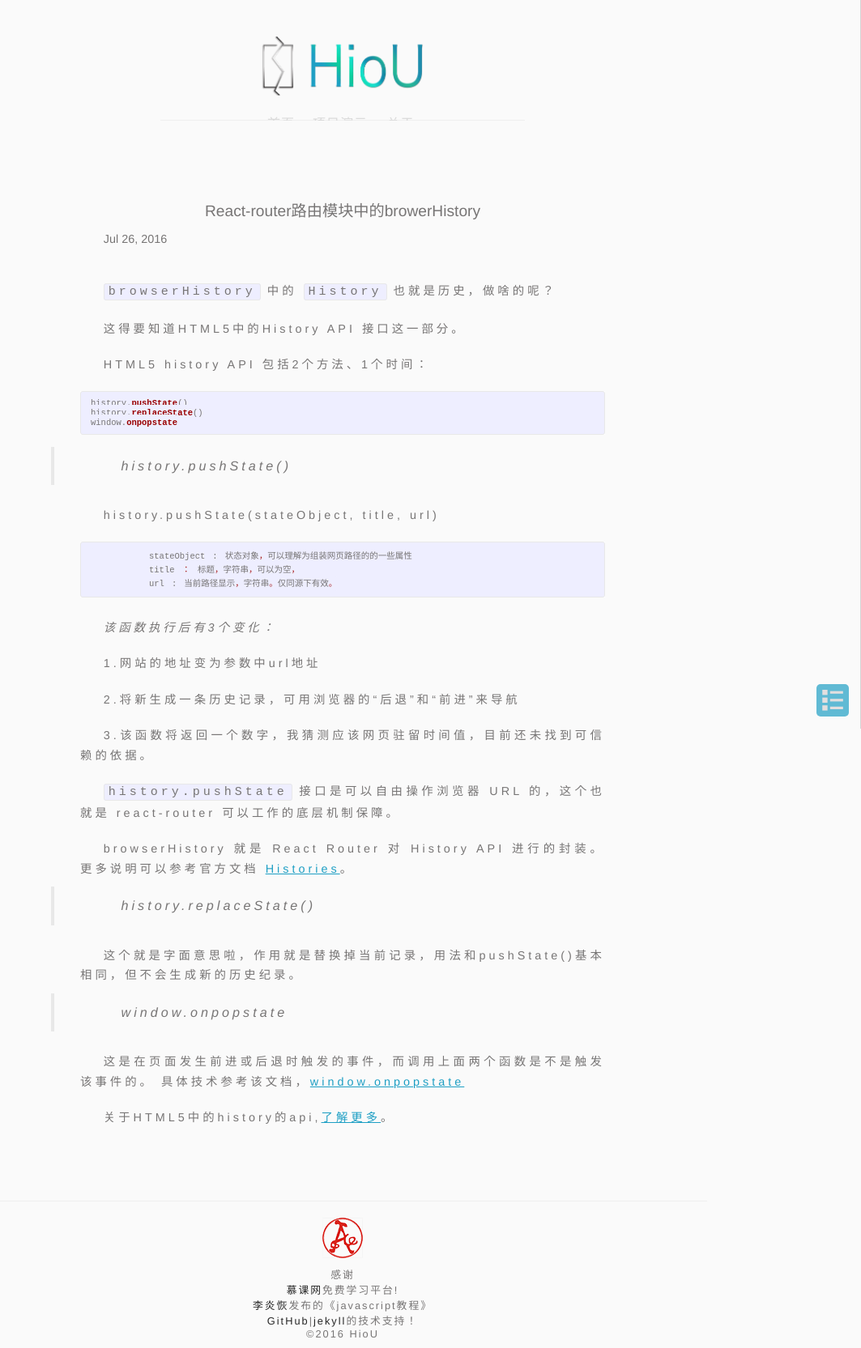
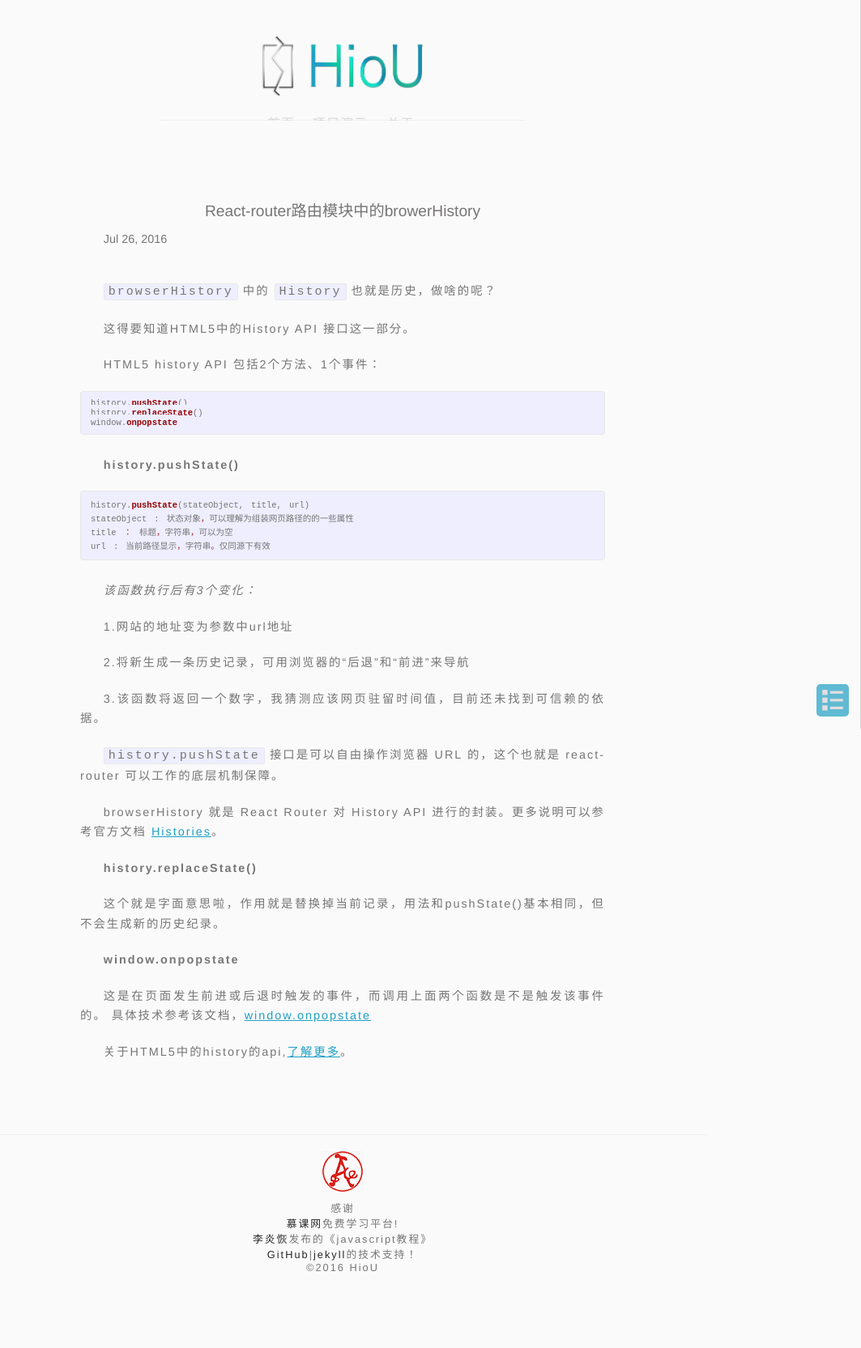
Before and after one commit to jacecao/jekyll-blog, a Jekyll site: the page built from _posts/2016-07-26-meteor-react.markdown, in a window 1280 px wide. Shown: the whole page at 81% size, without its empty margins (217-1280 px from the left). Built offline with Jekyll 4.4.1, drawn with Linux system fonts in a browser that asks for light colours; some web fonts are replaced; after the commit the page ends 1583 px from its top, so only the background shows below that.

Commit message:
updata blog

```diff
--- a/_posts/2016-07-26-meteor-react.markdown
+++ b/_posts/2016-07-26-meteor-react.markdown
@@ -8,7 +8,7 @@
 
 这得要知道HTML5中的History API 接口这一部分。
 
-HTML5 history API 包括2个方法、1个时间：
+HTML5 history API 包括2个方法、1个事件：
 
 {% highlight ruby %}
 history.pushState()
@@ -16,14 +16,13 @@
 window.onpopstate
 {% endhighlight %}
 
->history.pushState()
-
-history.pushState(stateObject, title, url)
+**history.pushState()**
 
 {% highlight ruby %}
-	stateObject : 状态对象，可以理解为组装网页路径的的一些属性
-	title ： 标题，字符串，可以为空，
-	url : 当前路径显示，字符串。仅同源下有效。
+history.pushState(stateObject, title, url)
+stateObject : 状态对象，可以理解为组装网页路径的的一些属性
+title ： 标题，字符串，可以为空
+url : 当前路径显示，字符串。仅同源下有效
 {% endhighlight %}
 
 *该函数执行后有3个变化：*
@@ -38,11 +37,11 @@
 
 browserHistory 就是 React Router 对 History API 进行的封装。更多说明可以参考官方文档 [Histories]。
 
->history.replaceState()
+**history.replaceState()**
 
 这个就是字面意思啦，作用就是替换掉当前记录，用法和pushState()基本相同，但不会生成新的历史纪录。
 
->window.onpopstate
+**window.onpopstate**
 
 这是在页面发生前进或后退时触发的事件，而调用上面两个函数是不是触发该事件的。
 具体技术参考该文档，[window.onpopstate]
--- a/css/base.css
+++ b/css/base.css
@@ -155,7 +155,7 @@
 	}
 	.item-content p
 	{
-		letter-spacing: 4px;
+		letter-spacing: 2px;
 	}
 	.item-description p
 	{
```
Also changed, not shown: 2 other files.
